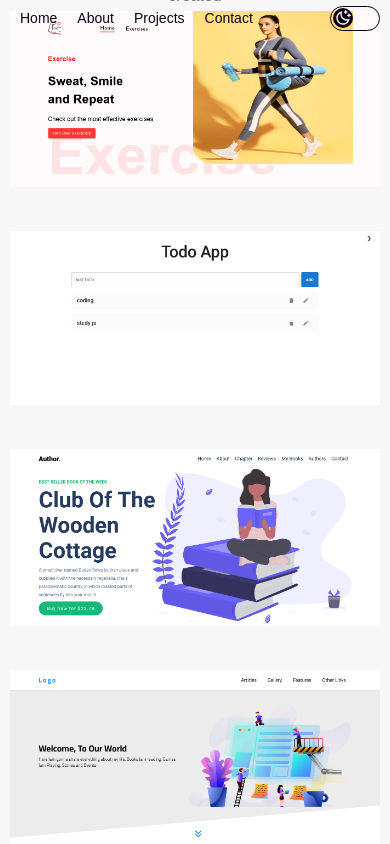
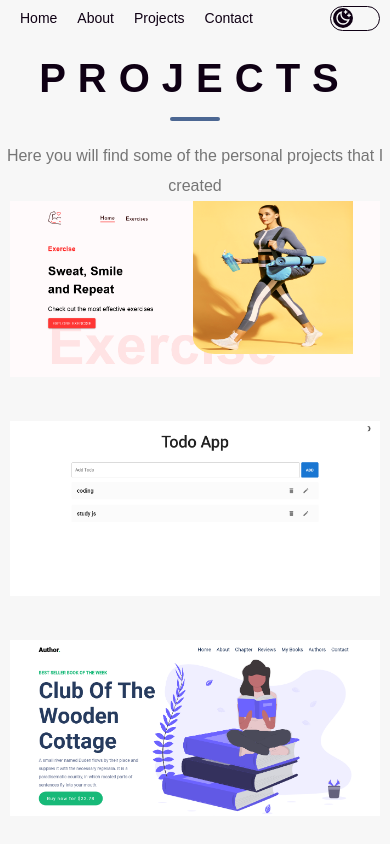
Before and after one commit to ahmedHamed993/ahmed-hamed-portfolio, a React (Create React App) app: page /projects in a window 390 px wide. Shown: the top 844 px of the page. Built offline with nearby package versions, Linux system fonts and the light colour scheme.

Commit message:
update on projects page responsitivity

```diff
--- a/src/index.css
+++ b/src/index.css
@@ -28,12 +28,11 @@ a
     justify-content: center;
     align-items: center;
     min-height:calc(100vh - 71px);
-
 }
 @media (max-width:768px) {
     .home, .about, .projects, .contact
     {
         min-height:calc(100vh - 0px);
-        height:calc(100vh - 0px);
+        height:auto;
     }
 }
```
